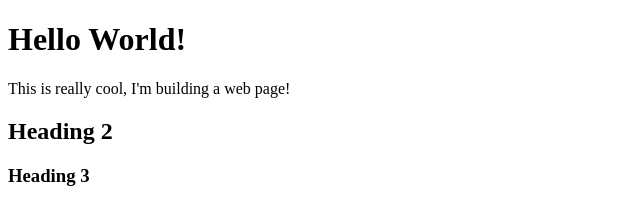
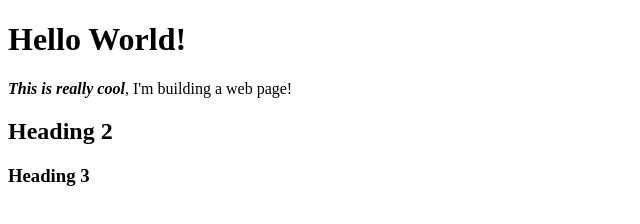
Before and after one commit to iamgenesisl/git-test, a plain HTML site: page My first website/index.html in a window 1280 px wide. Shown: the full height of the page, 0-640 px from the left. Drawn offline with Linux system fonts and the light colour scheme.

Commit message:
Added comments and bold and italic text

```diff
--- a/My first website/index.html
+++ b/My first website/index.html
@@ -8,10 +8,14 @@
 
 <body>
     <h1>Hello World!</h1>
-
-    <p>This is really cool, I'm building a web page!</p>
+<!-- <strong> makes my text bold and
+    <em> stands for emphasis makes my text italic -->
+<!-- do not use <b> and <i> !!! -->
+    <p><strong><em>This is really cool</em></strong>, I'm building a web page!</p>
 
     <h2>Heading 2</h2>
     <h3>Heading 3</h3>
+
+
 </body>
 </html>
```
